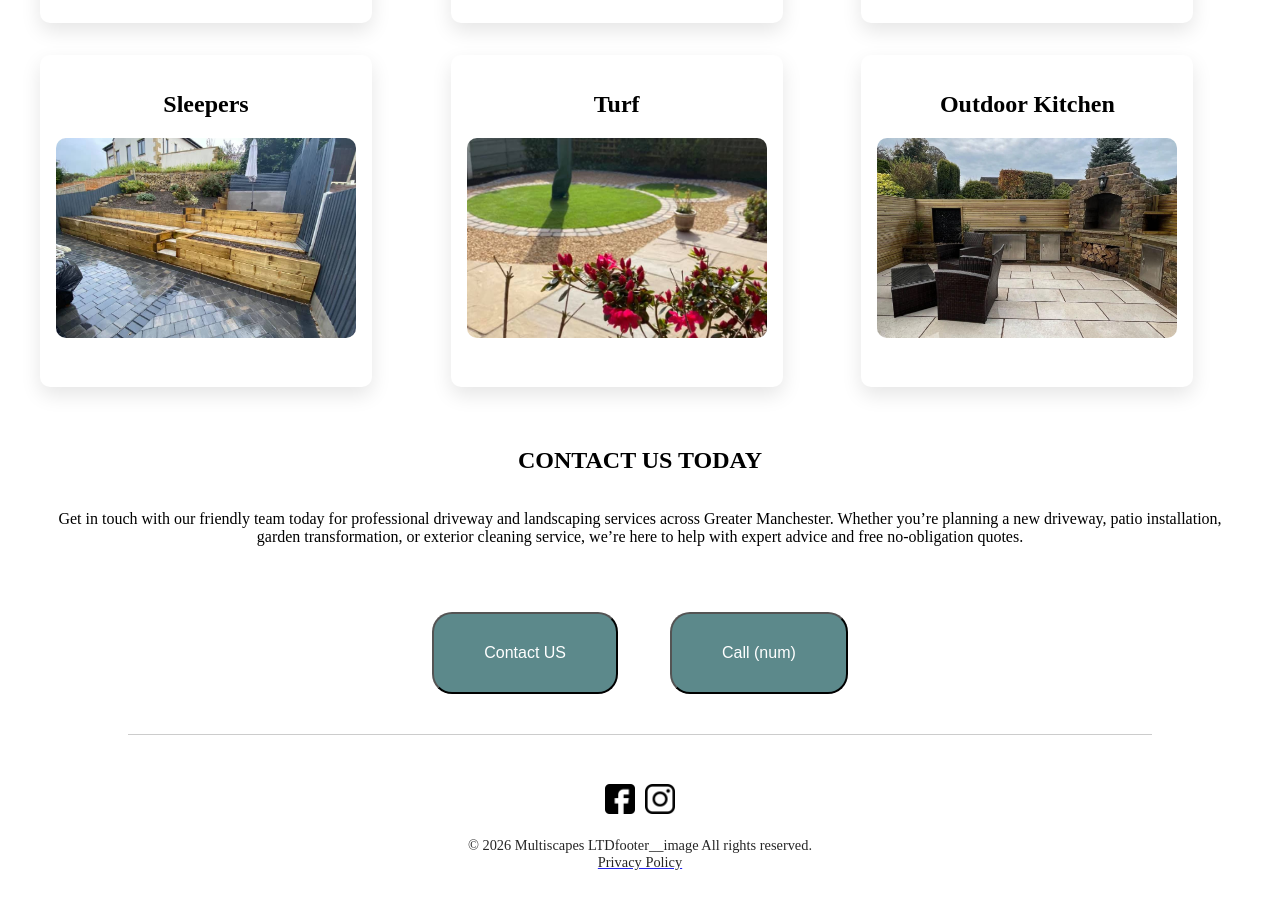
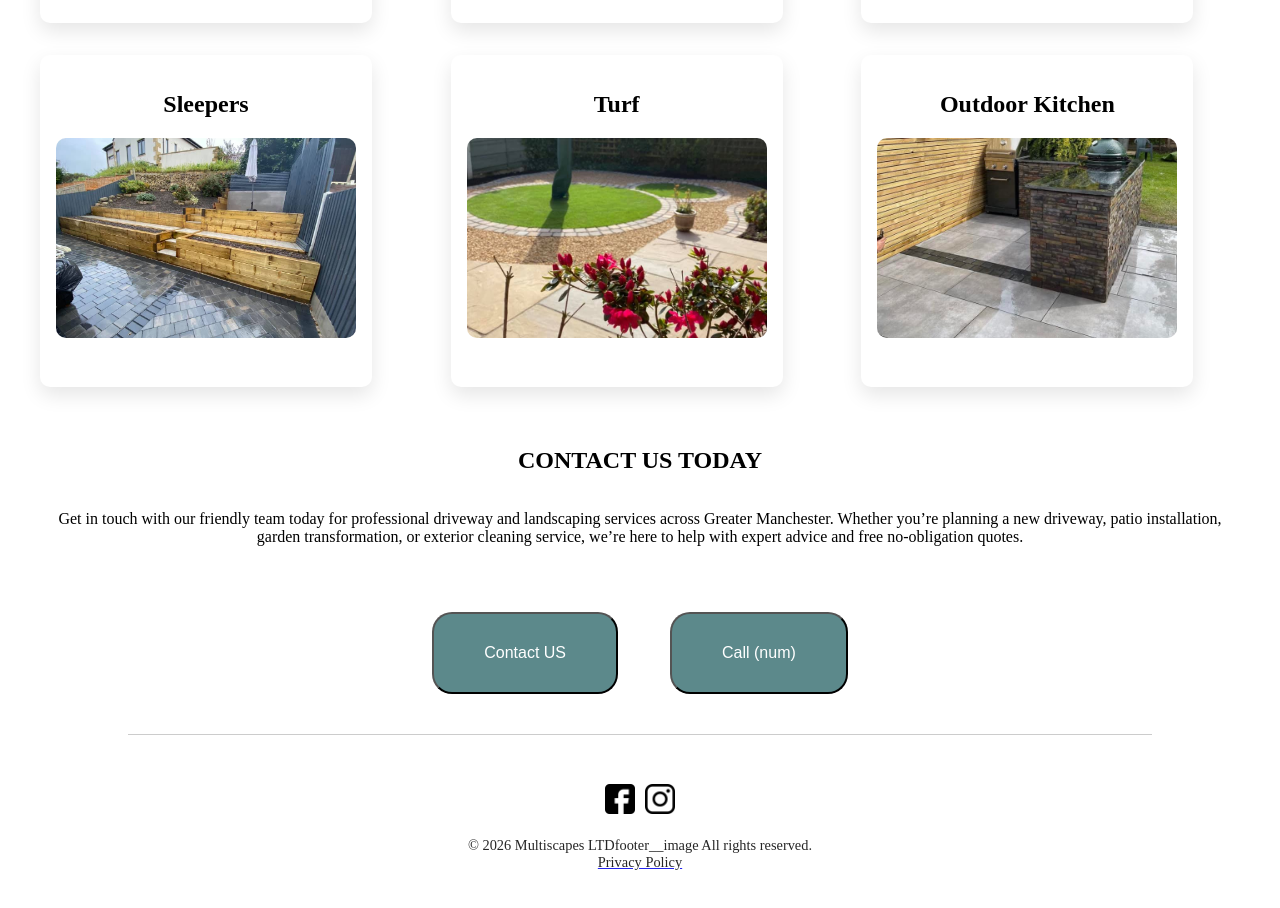
Before and after one commit to Gibson779/Multiscapes, a React (Vite) app: page / in a window 1280 px wide. Shown: the part 1680-2588 px from the top of the page. Built offline with nearby package versions, Linux system fonts and the light colour scheme.

Commit message:
Update data.js

```diff
--- a/src/assets/data.js
+++ b/src/assets/data.js
@@ -46,7 +46,7 @@ export default [
 
      id: 1,
         name: "Outdoor Kitchen",
-        image: "../images/bbq set up.jpg",
+        image: "../images/bbq.jpg",
         date: "",
         text: ""
     },
```
